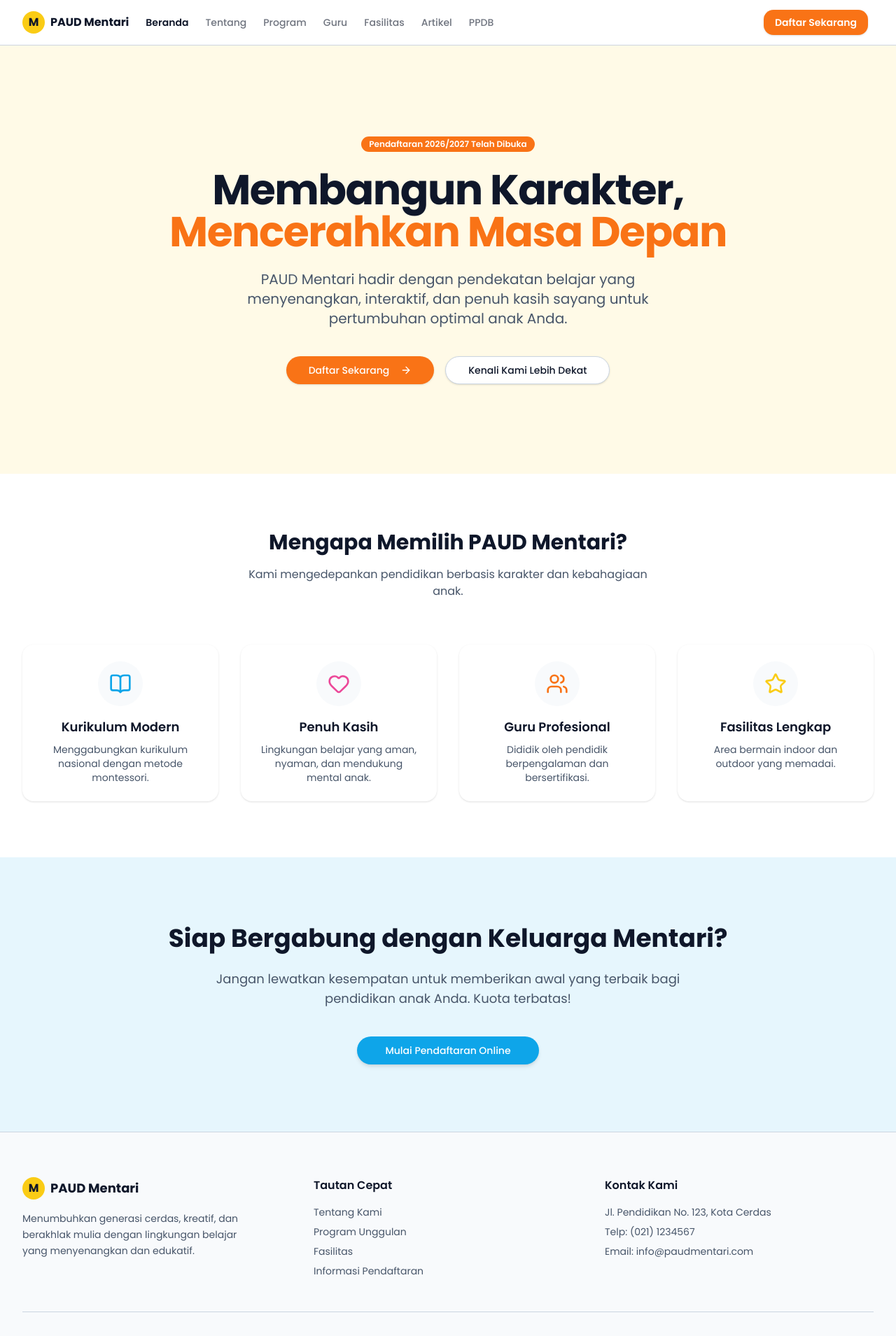
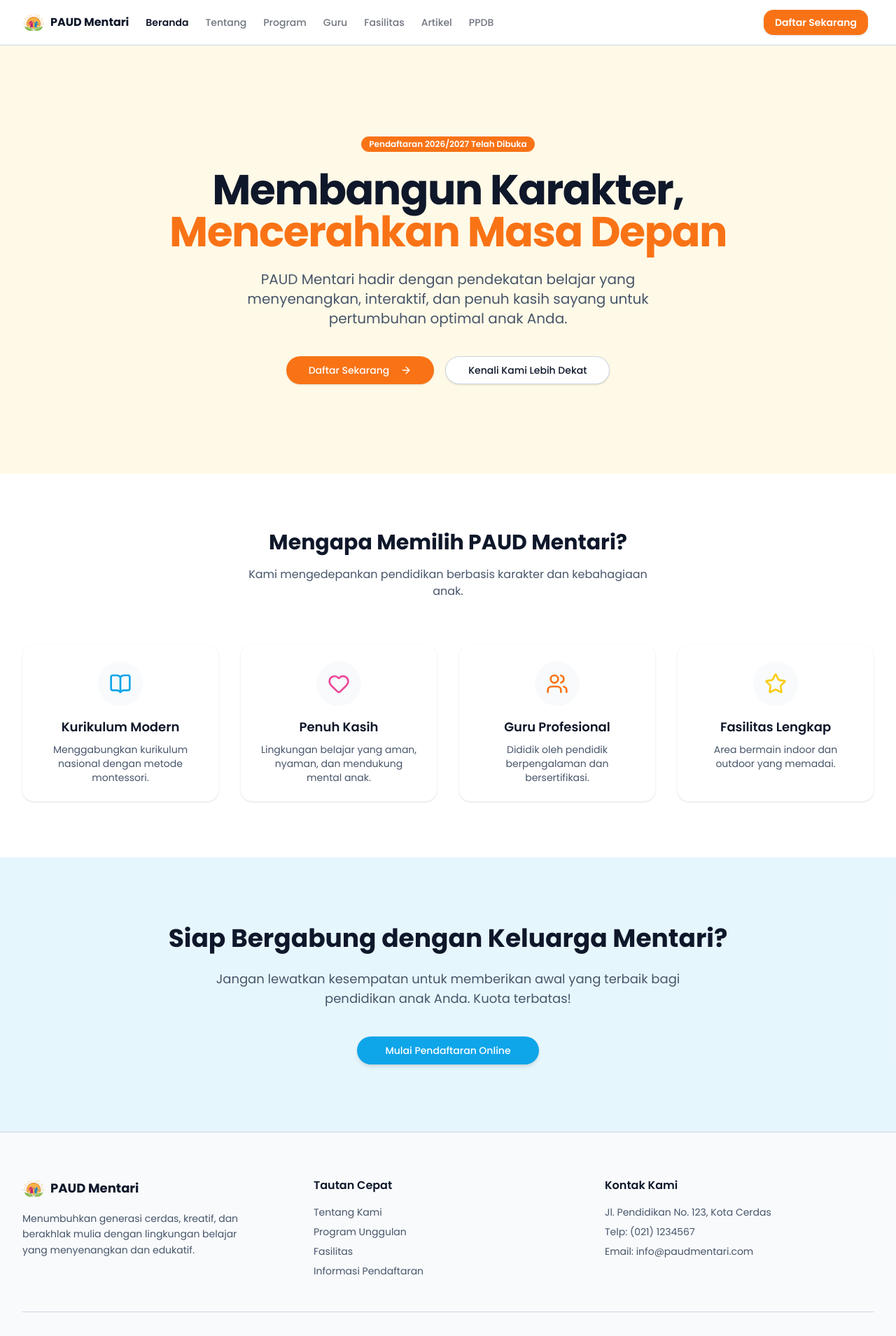
Before and after one commit to RamaAlqdri/paud-mentari, a Next.js app: page / in a window 1280 px wide. Shown: the top 1909 px of the page at 70% size. Built offline with nearby package versions, Linux system fonts and the light colour scheme.

Commit message:
Refactor code structure for improved readability and maintainability

```diff
--- a/app/admin/layout.tsx
+++ b/app/admin/layout.tsx
@@ -4,6 +4,7 @@ import { redirect } from "next/navigation";
 import Link from "next/link";
 import { LayoutDashboard, Users, BookOpen, Building, FileText, Settings, LogOut } from "lucide-react";
 import AdminLogoutButton from "./logout-button";
+import Image from "next/image";
 
 export default async function AdminLayout({ children }: { children: React.ReactNode }) {
   const session = await getServerSession(authOptions);
@@ -28,9 +29,7 @@ export default async function AdminLayout({ children }: { children: React.ReactN
       <aside className="w-64 bg-white border-r fixed h-full flex flex-col z-20">
         <div className="h-16 flex items-center px-6 border-b">
           <Link href="/admin" className="font-bold text-lg text-brand-orange flex items-center gap-2">
-            <div className="h-8 w-8 rounded bg-brand-yellow flex items-center justify-center text-foreground text-sm">
-              M
-            </div>
+            <Image src="/logo.png" alt="Logo" width={28} height={28} className="rounded-md object-cover" />
             PAUD Mentari
           </Link>
         </div>
--- a/components/footer.tsx
+++ b/components/footer.tsx
@@ -2,6 +2,7 @@
 
 import Link from "next/link"
 import { usePathname } from "next/navigation"
+import Image from "next/image"
 
 export function Footer() {
   const pathname = usePathname()
@@ -15,9 +16,7 @@ export function Footer() {
         <div className="grid grid-cols-1 md:grid-cols-3 gap-8">
           <div>
             <div className="flex items-center space-x-2 mb-4">
-              <div className="h-8 w-8 rounded-full bg-brand-yellow flex items-center justify-center font-bold text-foreground">
-                M
-              </div>
+              <Image src="/logo.png" alt="Logo PAUD Mentari" width={32} height={32} className="rounded-full object-cover" />
               <span className="font-bold text-lg">PAUD Mentari</span>
             </div>
             <p className="text-muted-foreground text-sm leading-relaxed max-w-xs">
--- a/components/navbar.tsx
+++ b/components/navbar.tsx
@@ -16,6 +16,8 @@ const routes = [
   { href: "/ppdb", label: "PPDB" },
 ]
 
+import Image from "next/image"
+
 export function Navbar() {
   const pathname = usePathname()
 
@@ -26,9 +28,8 @@ export function Navbar() {
     <header className="sticky top-0 z-50 w-full border-b bg-background/95 backdrop-blur supports-[backdrop-filter]:bg-background/60">
       <div className="container mx-auto flex h-16 items-center px-4 md:px-8">
         <Link href="/" className="mr-6 flex items-center space-x-2">
-          <div className="h-8 w-8 rounded-full bg-brand-yellow flex items-center justify-center font-bold text-foreground">
-            M
-          </div>
+          {/* Ganti '/logo.png' dengan nama file logo Anda di dalam folder public */}
+          <Image src="/logo.png" alt="Logo PAUD Mentari" width={32} height={32} className="rounded-full object-cover" />
           <span className="hidden font-bold sm:inline-block">
             PAUD Mentari
           </span>
```
Also changed, not shown: public/logo.png (added).
